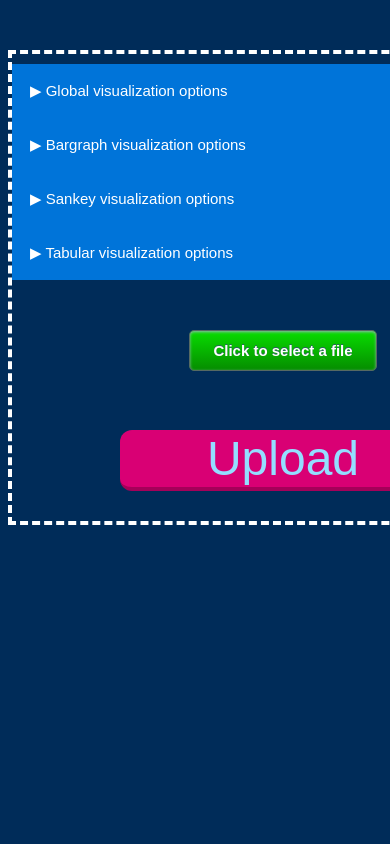
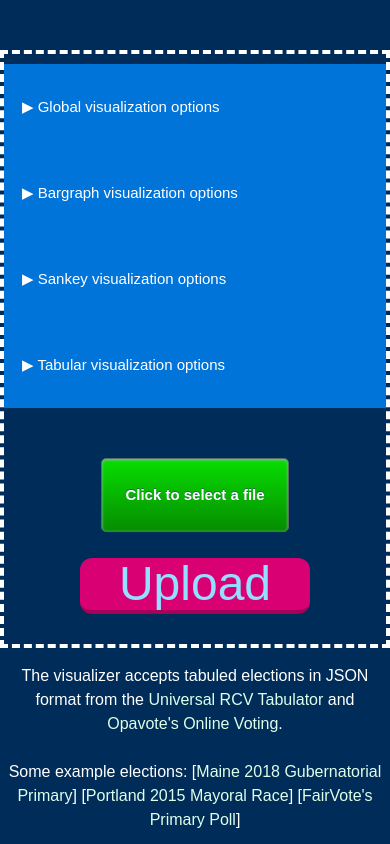
Before and after one commit to artoonie/rcvis, a Django app: page / in a window 390 px wide; the page is wider, and only the part inside the window is pictured. Run offline with Django 3.2, Linux system fonts and the light colour scheme; parts of the project's set-up code (start-up, migrations or seed data) failed here and were passed over; some libraries are stand-ins or nearby versions.

Commit message:
Make upload page responsive, add text (#43)

```diff
--- a/static/visualizer/uploadpage.css
+++ b/static/visualizer/uploadpage.css
@@ -4,13 +4,18 @@ body{
   font-family: sans-serif;
   text-align: center;
 }
+a:link {
+  color: #DEFFE9;
+}
+a:visited {
+  color: #B19CD9;
+}
 div.content {
-  width: 550px;
+  width: 100%;
   height: 100px;
   margin: 50 auto;
 }
 div.options {
-  width: 500px;
   text-align: left;
   line-height: 30px;
   padding-left: 20px;
--- a/templates/visualizer/uploadFile.html
+++ b/templates/visualizer/uploadFile.html
@@ -1,6 +1,16 @@
 {% load static %}
 
 <head>
+<meta name="viewport" content="width=device-width, initial-scale=1, shrink-to-fit=no">
+<title>Ranked Choice Voting Visualization</title>
+{% if offlineMode %}
+<script src="{% static 'localdeps/d3.js' %}"></script>
+<link rel="stylesheet" href="{% static 'localdeps/bootstrap.min.css' %}" integrity="sha384-MCw98/SFnGE8fJT3GXwEOngsV7Zt27NXFoaoApmYm81iuXoPkFOJwJ8ERdknLPMO" crossorigin="anonymous">
+{% else %}
+<!-- for online use -->
+<script src="https://cdnjs.cloudflare.com/ajax/libs/d3/5.8.0/d3.js"></script>
+<link rel="stylesheet" href="https://stackpath.bootstrapcdn.com/bootstrap/4.1.3/css/bootstrap.min.css" integrity="sha384-MCw98/SFnGE8fJT3GXwEOngsV7Zt27NXFoaoApmYm81iuXoPkFOJwJ8ERdknLPMO" crossorigin="anonymous">
+{% endif %}
 <link rel="stylesheet" type="text/css" href="{% static 'visualizer/uploadpage.css' %}">
 </head>
 
@@ -12,6 +22,8 @@ function handleFiles(files)
 </script>
 
 {% block content %}
+  <div class="row d-flex justify-content-center">
+  <div class=".col-s-2 col-md-7 col-s-2">
   <div class="content">
   <form action="upload.html" enctype="multipart/form-data" method="post" id="form">
     {% csrf_token %}
@@ -54,7 +66,7 @@ function handleFiles(files)
 			</p>
 		</div>
 
-		<br/>
+        <br/>
 		<div class="selectFileButtonWrapper">
 			<button id="selectFileButton">Click to select a file</button>
 			<input type="file" class="selectFileDefaultInput" name="rcvJson" accept="application/json"  onchange="handleFiles(this.files)"/>
@@ -64,6 +76,14 @@ function handleFiles(files)
 		</div>
 	</div>
   </form>
+
+  The visualizer accepts tabuled elections in JSON format from the <a href="https://www.rankedchoicevoting.org/universal_rcv_tabulator">Universal RCV Tabulator</a> and <a href="https://www.opavote.com/methods/ranked-choice-voting">Opavote's Online Voting</a>.
+        <br/><br/>
+    Some example elections: [<a href="/visualize=2018_maine_gov_primary_demjson">Maine 2018 Gubernatorial Primary</a>] [<a href="/visualize=2015_portland_mayorjson">Portland 2015 Mayoral Race</a>] [<a href="/visualize=opavote2json">FairVote's Primary Poll</a>]
+
+		<br/>
+  </div>
+  </div>
   </div>
 <script>
 var coll = document.getElementsByClassName("collapsible");
```
